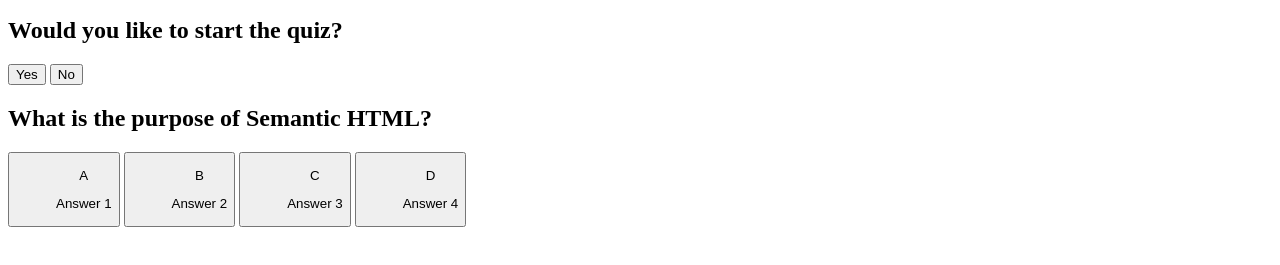
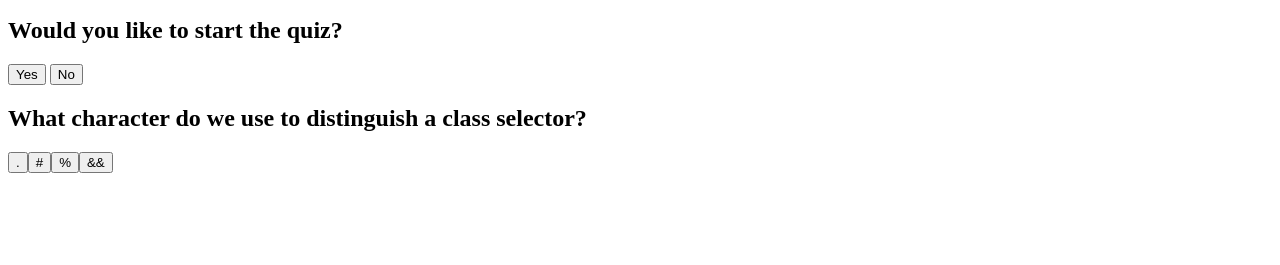
Before and after one commit to cecrouch01/Coder-Study-Buddy, a plain HTML site: page index.html in a window 1280 px wide. Shown: the part 119-384 px from the top of the page. Drawn offline with Linux system fonts and the light colour scheme.

Commit message:
adjusting js and html to be more compact

```diff
--- a/assets/js/script.js
+++ b/assets/js/script.js
@@ -1,54 +1,73 @@
-//We need to be able to put question in the question area
-//We need to have answers that correspond with the question
-//Oonce that is done look at adding arrays to arrays
-//use a randomizer to put the array in the question
+// We need to be able to put question in the question area
+// We need to have answers that correspond with the question
+// Oonce that is done look at adding arrays to arrays
+// use a randomizer to put the array in the question
 
 var quizQuestion = document.querySelector(".question")
-var answerA = document.querySelector(".answer-a")
-var answerB = document.querySelector(".answer-b")
-var answerC = document.querySelector(".answer-c")
-var answerD = document.querySelector(".answer-d")
+
 var questionBank = [
     {
     question: "What character do we use to distinguish a class selector?",
-    answer: [
-        {name: ".", selected: true},
-        {name: "#", selected: false},
-        {name: "%", selected: false},
-        {name: "&&", selected: false}
-        ]
+    answerPool: [".", "#", "%", "&&"],
+    correct: "."
     },
     {
     question: "What character do we use as a to distinguish a I.D. selector?",
-    answer: [
-        {name: ".", selected: false},
-        {name: "#", selected: true},
-        {name: "%", selected: false},
-        {name: "&&", selected: false}
-        ]
+    answerPool: [".", "#", "||", "*"],
+    correct: "#"
     },
     {
     question: "What is the purpose of Semantic HTML?",
-    answer: [
-        {name: "Semantic HTML makes the HTML more comprehensible and accessible by better defining the different sections and layout of web pages", selected: true},
-        {name: "Semantic HTML is about giving meaning to class and I.D. selectors", selected: false},
-        {name: "Semantic HTML doesn't have a actual purpose", selected: false},
-        {name: "42", selected: false}
-        ]
+    answerPool: ["Semantic HTML makes the HTML more comprehensible and accessible by better defining the different sections and layout of web pages", "Semantic HTML is about giving meaning to class and I.D. selectors",
+    "Semantic HTML doesn't have a actual purpose", "42"],
+    correct: "Semantic HTML makes the HTML more comprehensible and accessible by better defining the different sections and layout of web pages"
     }
 ]
 
-//Randomly Select question out of question bank
-//This gets a random question
-questionBank.map(getQuestion)
-function getQuestion(item) {
-    return [item.question]
+
+
+//This gets a random question from the question bank
+// var randomQuizQuestion = [Math.floor(Math.random() * questionBank.length)]
+
+quizQuestion.innerText = questionBank[0].question
+// console.log(questionBank[randomQuizQuestion].answerPool)
+
+//This connects the answer pool to answers A-D
+//Iterate answer pool
+//Put answer in the selected location
+//Randomize the answer selected
+//remove the answer selected from the iteration
+function randomizedAnswer() {
+
+    for (i = 0; i < questionBank[0].answerPool.length; i++) {
+        //This retrieves a random answer from the answer poop
+        // questionBank[randomQuizQuestion].answerPool[Math.floor(Math.random() * i)]
+        // quizAnswers.push(randomQuizQuestion.answerPool[i])
+        // console.log(quizAnswers)
+        // console.log(randomQuizQuestion.answerPool[i])
+        // Create button element:
+
+        // This puts the answer pool into the buttons (non-randomized)
+        var btn = document.createElement("button");
+        btn.textContent = questionBank[0].answerPool[i];
+
+        // // Append btn to div element:
+        var div = document.getElementById("btn-box")
+        div.appendChild(btn);
+        // randomizedAnswerPool.splice(0 , 0, questionBank[randomQuizQuestion].answerPool[i])
+    }
+
 }
-quizQuestion.innerText = questionBank.map(getQuestion)[Math.floor(Math.random() * questionBank.map(getQuestion).length)]
+
+//set a class to all buttons
+//eventlistener to button box
+//if eventtarget = class then check value
+//look up set attributes
+//play around with set interval on timers
+//do the thing that is required first
+randomizedAnswer();
 // console.log(questionBank[Math.floor(Math.random() * questionBank.length)])
 
 
-//changes the Question and Answer
-// function changeQandA() {
-
-// }
+//This connects questions to their answer pools
+//once answers and questions are properly tied together then make sure that they can only appear once
--- a/index.html
+++ b/index.html
@@ -30,39 +30,7 @@
                     Quiz Question 1
                 </h2>
             </div>
-            <div>
-                <button>
-                    <ul>
-                        A
-                    </ul>
-                    <ul class="answer-a">
-                        Answer 1
-                    </ul>
-                </button>
-                <button>
-                    <ul>
-                        B
-                    </ul>
-                    <ul class="answer-b">
-                        Answer 2
-                    </ul>
-                </button>
-                <button>
-                    <ul>
-                        C
-                    </ul>
-                    <ul class="answer-c">
-                        Answer 3
-                    </ul>
-                </button>
-                <button>
-                    <ul class="answer-d">
-                        D
-                    </ul>
-                    <ul>
-                        Answer 4
-                    </ul>
-                </button>
+            <div id="btn-box">
             </div>
         </form>
     </main>
```
